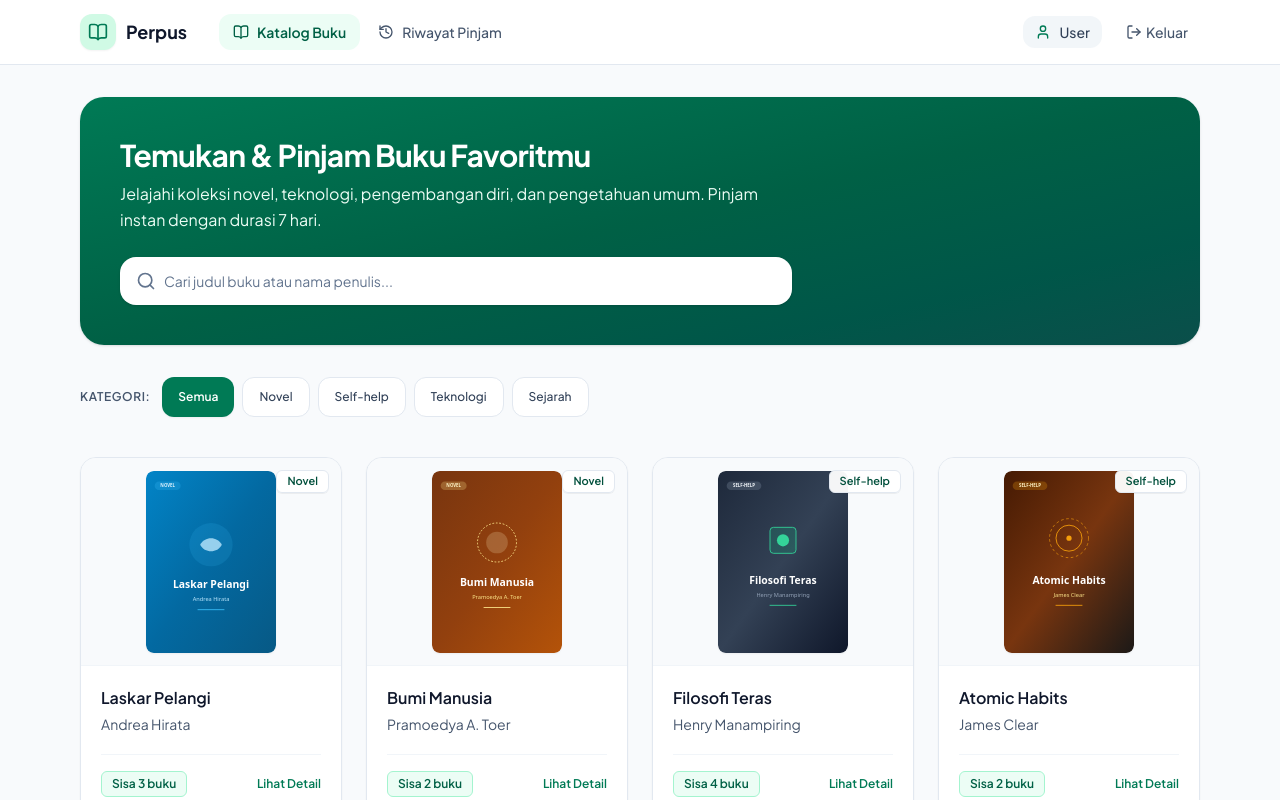
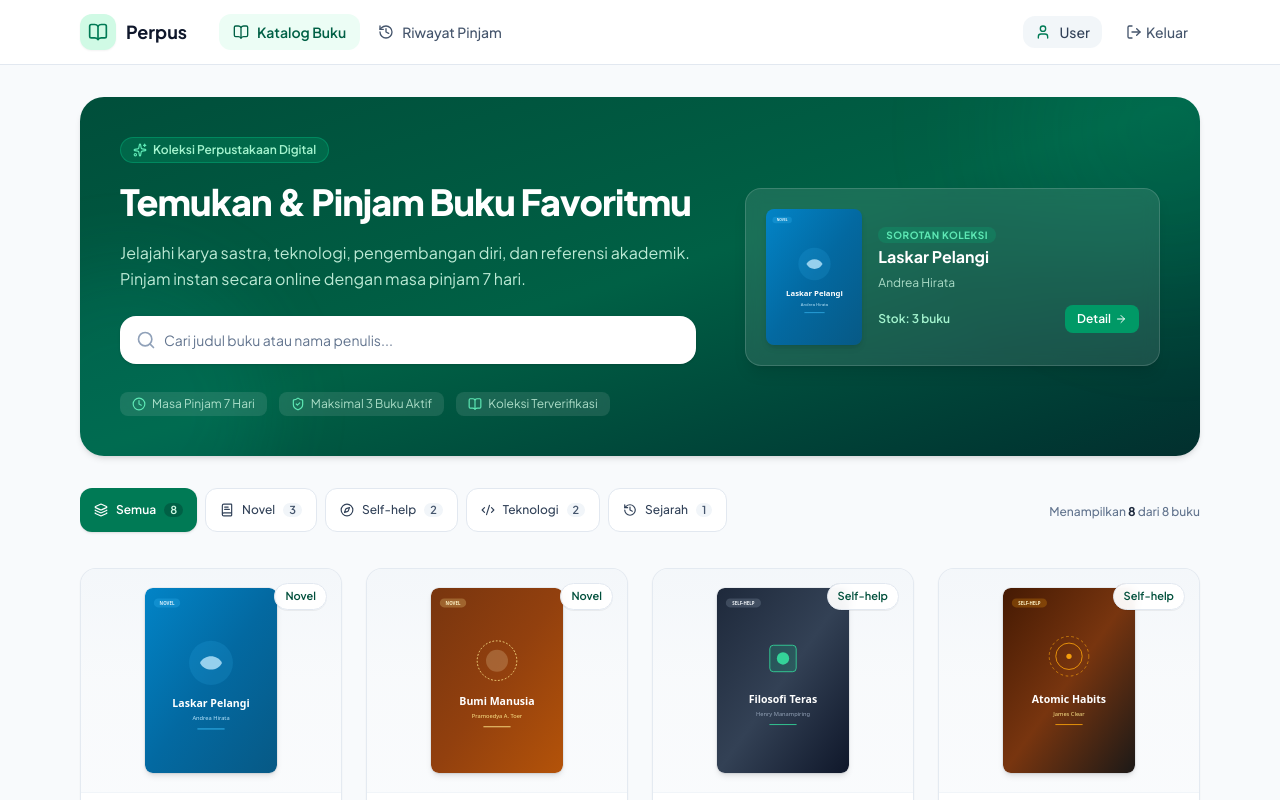
Before and after one commit to muhammadfasya578-svg/tugas_pertemuan_12, a Next.js app: page / in a window 1280 px wide. Shown: the top 800 px of the page. Built offline with nearby package versions, Linux system fonts and the light colour scheme.

Commit message:
style(catalog): modernize hero section, book cards, and category filters with antislop compliance

```diff
--- a/src/components/BookCard.js
+++ b/src/components/BookCard.js
@@ -1,58 +1,79 @@
 import Link from 'next/link'
 import Image from 'next/image'
+import { ArrowRight, User } from 'lucide-react'
 
 export default function BookCard({ book }) {
   const isAvailable = book.stock > 0
   const coverSrc = book.cover || '/covers/default-book.svg'
 
   return (
-    <div className="group rounded-2xl border border-slate-200 bg-white shadow-xs hover:border-emerald-300 transition-colors duration-200 flex flex-col overflow-hidden">
-      {/* Cover Image using next/image */}
-      <div className="h-52 bg-slate-50 flex items-center justify-center p-4 border-b border-slate-100 relative">
+    <article className="group rounded-2xl border border-slate-200/90 bg-white shadow-xs hover:border-emerald-300 hover:shadow-md transition-all duration-300 flex flex-col overflow-hidden">
+      {/* Cover Image Stage */}
+      <div className="h-56 bg-gradient-to-b from-slate-100/80 via-slate-50 to-slate-100/40 flex items-center justify-center p-5 border-b border-slate-100 relative overflow-hidden">
+        {/* Subtle ambient blur behind cover */}
+        <div
+          className="absolute inset-0 bg-emerald-500/5 opacity-0 group-hover:opacity-100 transition-opacity duration-300 pointer-events-none"
+          aria-hidden="true"
+        />
+
+        {/* Category Badge */}
+        <span className="absolute top-3.5 right-3.5 text-[11px] font-semibold text-emerald-900 bg-white/95 backdrop-blur-xs px-2.5 py-1 rounded-full border border-slate-200 shadow-2xs z-10">
+          {book.category}
+        </span>
+
+        {/* Book Cover with Physical Book Elevation */}
+        <div className="relative transition-transform duration-300 ease-out group-hover:-translate-y-1.5 group-hover:scale-[1.02]">
           <Image
             src={coverSrc}
             alt={`Sampul buku ${book.title}`}
-          width={130}
-          height={182}
-          className="rounded-lg shadow-xs object-cover transition-transform duration-200 group-hover:scale-102"
+            width={132}
+            height={184}
+            className="rounded-lg shadow-md object-cover ring-1 ring-slate-900/5"
           />
-        <span className="absolute top-3 right-3 text-[11px] font-semibold text-emerald-900 bg-white/95 px-2.5 py-0.5 rounded-md border border-slate-200 shadow-2xs">
-          {book.category}
-        </span>
+        </div>
       </div>
 
-      {/* Content */}
-      <div className="p-5 flex flex-col flex-1">
-        <div className="flex-1">
-          <h3 className="font-semibold text-slate-900 line-clamp-1 group-hover:text-emerald-700 transition-colors text-base" title={book.title}>
+      {/* Content Area */}
+      <div className="p-5 flex flex-col flex-1 justify-between gap-4">
+        <div className="space-y-1.5">
+          <h2
+            className="font-bold text-slate-900 group-hover:text-emerald-700 transition-colors text-base leading-snug line-clamp-1"
+            title={book.title}
+          >
             {book.title}
-          </h3>
-          <p className="text-sm text-slate-600 mt-1 line-clamp-1">
-            {book.author}
+          </h2>
+          <p className="text-xs text-slate-600 line-clamp-1 flex items-center gap-1.5">
+            <User className="w-3.5 h-3.5 text-slate-500 flex-shrink-0" aria-hidden="true" />
+            <span>{book.author}</span>
           </p>
         </div>
 
-        {/* Stock status & Action */}
-        <div className="mt-5 pt-4 border-t border-slate-100 flex items-center justify-between gap-2">
+        {/* Stock Status & CTA Button */}
+        <div className="pt-3.5 border-t border-slate-100 flex flex-col gap-3">
+          <div className="flex items-center justify-between text-xs">
+            <span className="text-slate-500 font-medium">Status Koleksi:</span>
             {isAvailable ? (
-            <span className="inline-flex items-center text-xs font-semibold text-emerald-800 bg-emerald-50 px-2.5 py-1 rounded-md border border-emerald-200">
-              Sisa {book.stock} buku
+              <span className="inline-flex items-center gap-1.5 font-semibold text-emerald-800 bg-emerald-50 px-2.5 py-0.5 rounded-full border border-emerald-200">
+                <span className="w-1.5 h-1.5 rounded-full bg-emerald-600 animate-pulse" aria-hidden="true" />
+                <span>Tersedia ({book.stock})</span>
               </span>
             ) : (
-            <span className="inline-flex items-center text-xs font-semibold text-slate-600 bg-slate-100 px-2.5 py-1 rounded-md border border-slate-200">
-              Stok Habis
+              <span className="inline-flex items-center gap-1.5 font-semibold text-slate-600 bg-slate-100 px-2.5 py-0.5 rounded-full border border-slate-200">
+                <span>Stok Habis</span>
               </span>
             )}
+          </div>
 
           <Link
             href={`/buku/${book.id}`}
-            aria-label={`Lihat detail buku ${book.title}`}
-            className="inline-flex items-center text-xs font-semibold text-emerald-700 hover:text-emerald-800 underline-offset-4 hover:underline py-1"
+            aria-label={`Lihat detail dan pinjam buku ${book.title}`}
+            className="w-full min-h-[44px] px-4 rounded-xl bg-slate-900 text-white font-medium text-xs hover:bg-emerald-700 active:bg-emerald-800 transition-colors flex items-center justify-center gap-2 shadow-2xs group/btn"
           >
-            Lihat Detail
+            <span>Lihat & Pinjam Buku</span>
+            <ArrowRight className="w-3.5 h-3.5 text-slate-300 group-hover/btn:translate-x-0.5 transition-transform" aria-hidden="true" />
           </Link>
         </div>
       </div>
-    </div>
+    </article>
   )
 }
--- a/src/components/CatalogView.js
+++ b/src/components/CatalogView.js
@@ -1,8 +1,32 @@
 'use client'
 
 import { useState, useMemo } from 'react'
+import Image from 'next/image'
+import Link from 'next/link'
 import BookCard from '@/components/BookCard'
-import { Search, BookX, BookOpen } from 'lucide-react'
+import {
+  Search,
+  BookX,
+  BookOpen,
+  Sparkles,
+  Layers,
+  BookText,
+  Compass,
+  Code2,
+  History,
+  Clock,
+  ShieldCheck,
+  ArrowRight,
+  X,
+} from 'lucide-react'
+
+const CATEGORY_ICONS = {
+  Semua: Layers,
+  Novel: BookText,
+  'Self-help': Compass,
+  Teknologi: Code2,
+  Sejarah: History,
+}
 
 export default function CatalogView({ initialBooks }) {
   const [searchQuery, setSearchQuery] = useState('')
@@ -12,6 +36,15 @@ export default function CatalogView({ initialBooks }) {
   const categories = useMemo(() => {
     const cats = new Set(initialBooks.map((b) => b.category))
     return ['Semua', ...Array.from(cats)]
+  }, [initialBooks])
+
+  // Hitung jumlah buku per kategori
+  const categoryCounts = useMemo(() => {
+    const counts = { Semua: initialBooks.length }
+    initialBooks.forEach((b) => {
+      counts[b.category] = (counts[b.category] || 0) + 1
+    })
+    return counts
   }, [initialBooks])
 
   // Filter buku berdasarkan search query dan kategori
@@ -28,22 +61,55 @@ export default function CatalogView({ initialBooks }) {
     })
   }, [initialBooks, searchQuery, selectedCategory])
 
+  // Featured book untuk spotlight card
+  const featuredBook = useMemo(() => {
+    if (!initialBooks || initialBooks.length === 0) return null
+    return initialBooks.find((b) => b.stock > 0) || initialBooks[0]
+  }, [initialBooks])
+
   return (
     <div className="space-y-8">
-      {/* Hero Section & Search Bar */}
-      <div className="bg-gradient-to-br from-emerald-700 via-emerald-800 to-teal-900 rounded-3xl p-6 sm:p-10 text-white shadow-sm relative overflow-hidden">
-        <div className="relative z-10 max-w-2xl">
-          <h1 className="text-2xl sm:text-3xl font-bold tracking-tight">
+      {/* Hero Section */}
+      <section
+        className="bg-gradient-to-br from-emerald-900 via-emerald-800 to-teal-950 rounded-3xl p-6 sm:p-10 text-white shadow-md relative overflow-hidden"
+        aria-label="Pencarian dan sorotan buku perpustakaan"
+      >
+        {/* Subtle decorative radial light */}
+        <div
+          className="absolute -top-32 -right-32 w-80 h-80 bg-emerald-400/10 rounded-full blur-3xl pointer-events-none"
+          aria-hidden="true"
+        />
+        <div
+          className="absolute -bottom-24 -left-24 w-72 h-72 bg-teal-400/10 rounded-full blur-2xl pointer-events-none"
+          aria-hidden="true"
+        />
+
+        <div className="relative z-10 grid grid-cols-1 lg:grid-cols-12 gap-8 items-center">
+          {/* Kolom Kiri: Headline & Pencarian */}
+          <div className="lg:col-span-7 space-y-4">
+            <span className="inline-flex items-center gap-1.5 px-3 py-1 rounded-full text-xs font-semibold bg-emerald-500/20 text-emerald-200 border border-emerald-400/30">
+              <Sparkles className="w-3.5 h-3.5 text-emerald-300" aria-hidden="true" />
+              <span>Koleksi Perpustakaan Digital</span>
+            </span>
+
+            <h1 className="text-2xl sm:text-4xl font-extrabold tracking-tight text-white leading-tight">
               Temukan & Pinjam Buku Favoritmu
             </h1>
-          <p className="mt-2 text-emerald-50 text-sm sm:text-base leading-relaxed">
-            Jelajahi koleksi novel, teknologi, pengembangan diri, dan pengetahuan umum. Pinjam instan dengan durasi 7 hari.
+
+            <p className="text-emerald-100/90 text-sm sm:text-base leading-relaxed max-w-xl">
+              Jelajahi karya sastra, teknologi, pengembangan diri, dan referensi akademik. Pinjam instan secara online dengan masa pinjam 7 hari.
             </p>
 
             {/* Search Box */}
-          <div className="mt-6 relative">
-            <div className="absolute inset-y-0 left-0 pl-4 flex items-center pointer-events-none text-slate-500">
-              <Search className="w-5 h-5 text-slate-500" aria-hidden="true" />
+            <div className="pt-2">
+              <form
+                onSubmit={(e) => e.preventDefault()}
+                className="relative flex flex-col sm:flex-row items-stretch gap-2 max-w-xl"
+                role="search"
+              >
+                <div className="relative flex-1">
+                  <div className="absolute inset-y-0 left-0 pl-4 flex items-center pointer-events-none text-slate-400">
+                    <Search className="w-5 h-5" aria-hidden="true" />
                   </div>
                   <input
                     type="text"
@@ -51,72 +117,155 @@ export default function CatalogView({ initialBooks }) {
                     onChange={(e) => setSearchQuery(e.target.value)}
                     placeholder="Cari judul buku atau nama penulis..."
                     aria-label="Cari judul buku atau nama penulis"
-              className="w-full h-12 pl-11 pr-14 rounded-2xl bg-white text-slate-900 placeholder-slate-500 text-sm shadow-sm focus:outline-none focus:ring-2 focus:ring-emerald-400 focus:bg-white"
+                    className="w-full h-12 pl-11 pr-10 rounded-2xl bg-white text-slate-900 placeholder-slate-500 text-sm shadow-sm focus:outline-none focus:ring-2 focus:ring-emerald-400"
                   />
                   {searchQuery && (
                     <button
                       type="button"
                       onClick={() => setSearchQuery('')}
-                className="absolute inset-y-0 right-0 pr-4 flex items-center text-xs font-medium text-slate-600 hover:text-slate-900"
+                      className="absolute inset-y-0 right-0 pr-3 flex items-center text-slate-400 hover:text-slate-700"
                       aria-label="Hapus kata kunci pencarian"
                     >
-                Hapus
+                      <X className="w-4 h-4" aria-hidden="true" />
                     </button>
                   )}
+                </div>
+              </form>
+            </div>
+
+            {/* Feature Pills */}
+            <div className="pt-3 flex flex-wrap items-center gap-3 text-xs text-emerald-100/80">
+              <div className="flex items-center gap-1.5 bg-white/10 px-3 py-1 rounded-lg backdrop-blur-xs">
+                <Clock className="w-3.5 h-3.5 text-emerald-300" aria-hidden="true" />
+                <span>Masa Pinjam 7 Hari</span>
+              </div>
+              <div className="flex items-center gap-1.5 bg-white/10 px-3 py-1 rounded-lg backdrop-blur-xs">
+                <ShieldCheck className="w-3.5 h-3.5 text-emerald-300" aria-hidden="true" />
+                <span>Maksimal 3 Buku Aktif</span>
+              </div>
+              <div className="flex items-center gap-1.5 bg-white/10 px-3 py-1 rounded-lg backdrop-blur-xs">
+                <BookOpen className="w-3.5 h-3.5 text-emerald-300" aria-hidden="true" />
+                <span>Koleksi Terverifikasi</span>
               </div>
             </div>
           </div>
 
-      {/* Filter Kategori Chips */}
-      <div className="flex items-center gap-2 overflow-x-auto pb-2 scrollbar-none">
-        <span className="text-xs font-semibold text-slate-600 uppercase tracking-wider mr-1">
-          Kategori:
+          {/* Kolom Kanan: Spotlight Card (Buku Unggulan) */}
+          {featuredBook && (
+            <div className="lg:col-span-5 hidden lg:block">
+              <div className="bg-white/10 border border-white/15 rounded-2xl p-5 backdrop-blur-sm shadow-lg flex gap-4 items-center">
+                <div className="w-24 h-34 relative flex-shrink-0 rounded-lg overflow-hidden shadow-md">
+                  <Image
+                    src={featuredBook.cover || '/covers/default-book.svg'}
+                    alt={`Sampul ${featuredBook.title}`}
+                    width={96}
+                    height={136}
+                    className="object-cover w-full h-full"
+                  />
+                </div>
+                <div className="flex-1 min-w-0 space-y-1.5">
+                  <span className="text-[10px] font-bold uppercase tracking-wider text-emerald-300 bg-emerald-500/20 px-2 py-0.5 rounded-full">
+                    Sorotan Koleksi
                   </span>
+                  <h3 className="text-base font-bold text-white truncate" title={featuredBook.title}>
+                    {featuredBook.title}
+                  </h3>
+                  <p className="text-xs text-emerald-100/80 truncate">
+                    {featuredBook.author}
+                  </p>
+                  <div className="pt-2 flex items-center justify-between">
+                    <span className="text-xs font-semibold text-emerald-200">
+                      Stok: {featuredBook.stock} buku
+                    </span>
+                    <Link
+                      href={`/buku/${featuredBook.id}`}
+                      className="inline-flex items-center gap-1 text-xs font-semibold text-white bg-emerald-600 hover:bg-emerald-500 px-3 py-1.5 rounded-lg transition-colors"
+                    >
+                      <span>Detail</span>
+                      <ArrowRight className="w-3 h-3" aria-hidden="true" />
+                    </Link>
+                  </div>
+                </div>
+              </div>
+            </div>
+          )}
+        </div>
+      </section>
+
+      {/* Filter Kategori & Info Hasil */}
+      <section aria-label="Filter kategori buku" className="space-y-3">
+        <div className="flex flex-col sm:flex-row sm:items-center sm:justify-between gap-3">
+          {/* Category Pills */}
+          <div className="flex items-center gap-2 overflow-x-auto pb-1 scrollbar-none">
             {categories.map((cat) => {
               const isActive = selectedCategory === cat
+              const Icon = CATEGORY_ICONS[cat] || Layers
+              const count = categoryCounts[cat] || 0
+
               return (
                 <button
                   key={cat}
+                  type="button"
                   onClick={() => setSelectedCategory(cat)}
-              className={`min-h-[40px] px-4 py-2 rounded-xl text-xs font-medium whitespace-nowrap transition ${
+                  className={`min-h-[44px] px-3.5 py-2 rounded-xl text-xs font-medium whitespace-nowrap transition-all flex items-center gap-2 cursor-pointer ${
                     isActive
-                  ? 'bg-emerald-700 text-white shadow-xs font-semibold'
-                  : 'bg-white text-slate-700 hover:bg-slate-100 border border-slate-200'
+                      ? 'bg-emerald-700 text-white shadow-sm font-semibold'
+                      : 'bg-white text-slate-700 hover:bg-slate-100 hover:text-slate-900 border border-slate-200'
                   }`}
                 >
-              {cat}
+                  <Icon className="w-3.5 h-3.5 flex-shrink-0" aria-hidden="true" />
+                  <span>{cat}</span>
+                  <span
+                    className={`text-[11px] px-1.5 py-0.2 rounded-full font-semibold ${
+                      isActive
+                        ? 'bg-emerald-800 text-emerald-100'
+                        : 'bg-slate-100 text-slate-600'
+                    }`}
+                  >
+                    {count}
+                  </span>
                 </button>
               )
             })}
           </div>
 
+          {/* Results Counter */}
+          <div className="text-xs text-slate-500 font-medium whitespace-nowrap">
+            Menampilkan <strong className="text-slate-800 font-bold">{filteredBooks.length}</strong> dari {initialBooks.length} buku
+          </div>
+        </div>
+      </section>
+
       {/* Grid Buku */}
       {filteredBooks.length > 0 ? (
+        <section aria-label="Daftar koleksi buku">
           <div className="grid grid-cols-1 sm:grid-cols-2 md:grid-cols-3 lg:grid-cols-4 gap-6">
             {filteredBooks.map((book) => (
               <BookCard key={book.id} book={book} />
             ))}
           </div>
+        </section>
       ) : (
-        <div className="bg-white rounded-2xl border border-slate-200 p-12 text-center max-w-md mx-auto">
+        <div className="bg-white rounded-2xl border border-slate-200 p-12 text-center max-w-md mx-auto shadow-xs">
           <div className="w-16 h-16 rounded-2xl bg-slate-100 text-slate-500 flex items-center justify-center mx-auto mb-4">
             <BookX className="w-8 h-8" aria-hidden="true" />
           </div>
-          <h3 className="text-base font-semibold text-slate-900">
-            Tidak ada buku ditemukan
-          </h3>
-          <p className="text-xs text-slate-600 mt-1">
-            Coba ubah kata kunci pencarian atau pilih kategori lain.
+          <h2 className="text-base font-bold text-slate-900">
+            Tidak Ada Buku Ditemukan
+          </h2>
+          <p className="text-xs text-slate-600 mt-1.5 leading-relaxed">
+            Tidak ada buku yang cocok dengan kata kunci atau kategori yang dipilih. Silakan coba kata kunci lain.
           </p>
           {(searchQuery || selectedCategory !== 'Semua') && (
             <button
+              type="button"
               onClick={() => {
                 setSearchQuery('')
                 setSelectedCategory('Semua')
               }}
-              className="mt-4 text-xs font-semibold text-emerald-700 hover:text-emerald-800 underline"
+              className="mt-5 min-h-[40px] px-4 py-2 rounded-xl bg-emerald-50 text-emerald-800 border border-emerald-200 text-xs font-semibold hover:bg-emerald-100 transition-colors cursor-pointer"
             >
-              Reset Filter
+              Reset Filter & Pencarian
             </button>
           )}
         </div>
```
Lines whose indentation alone changed are shown as unchanged.
